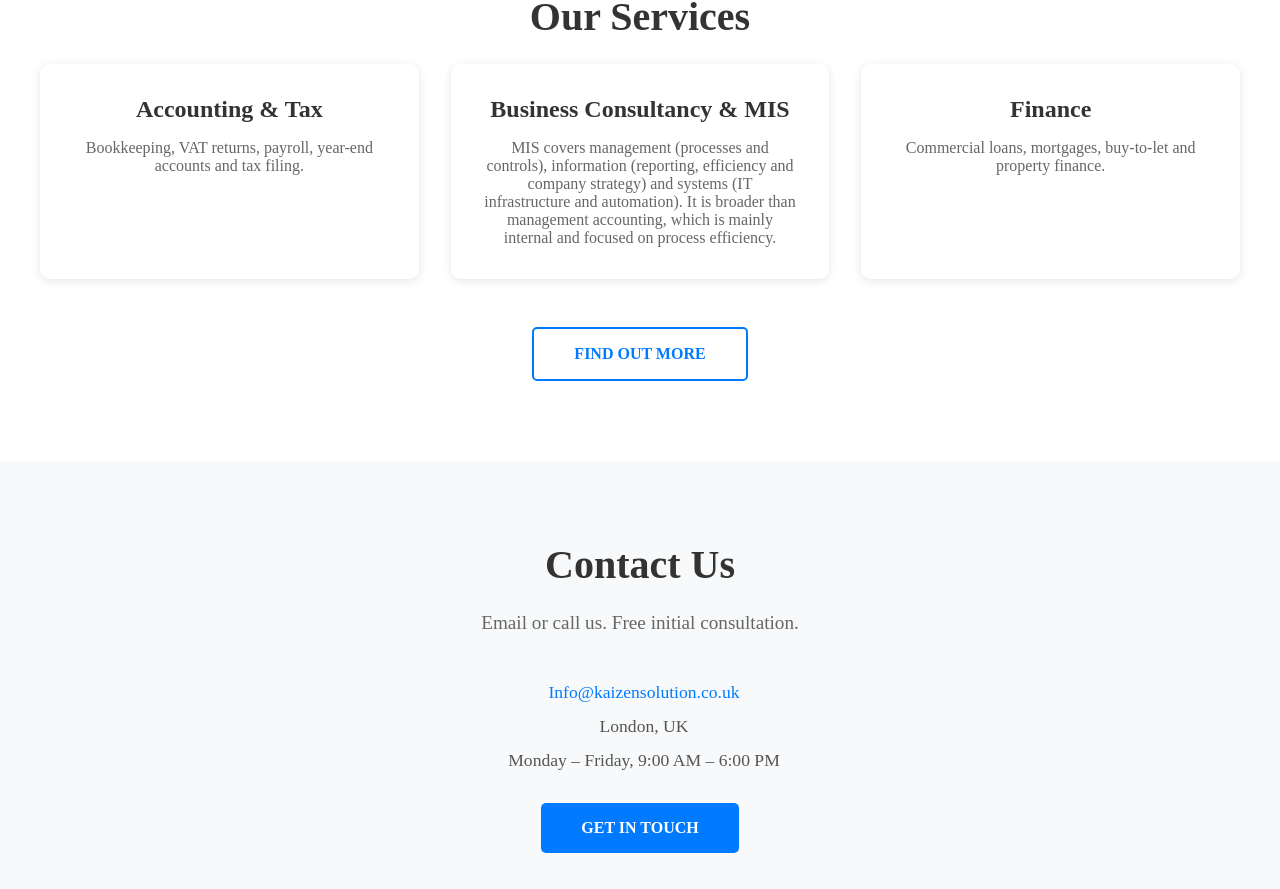
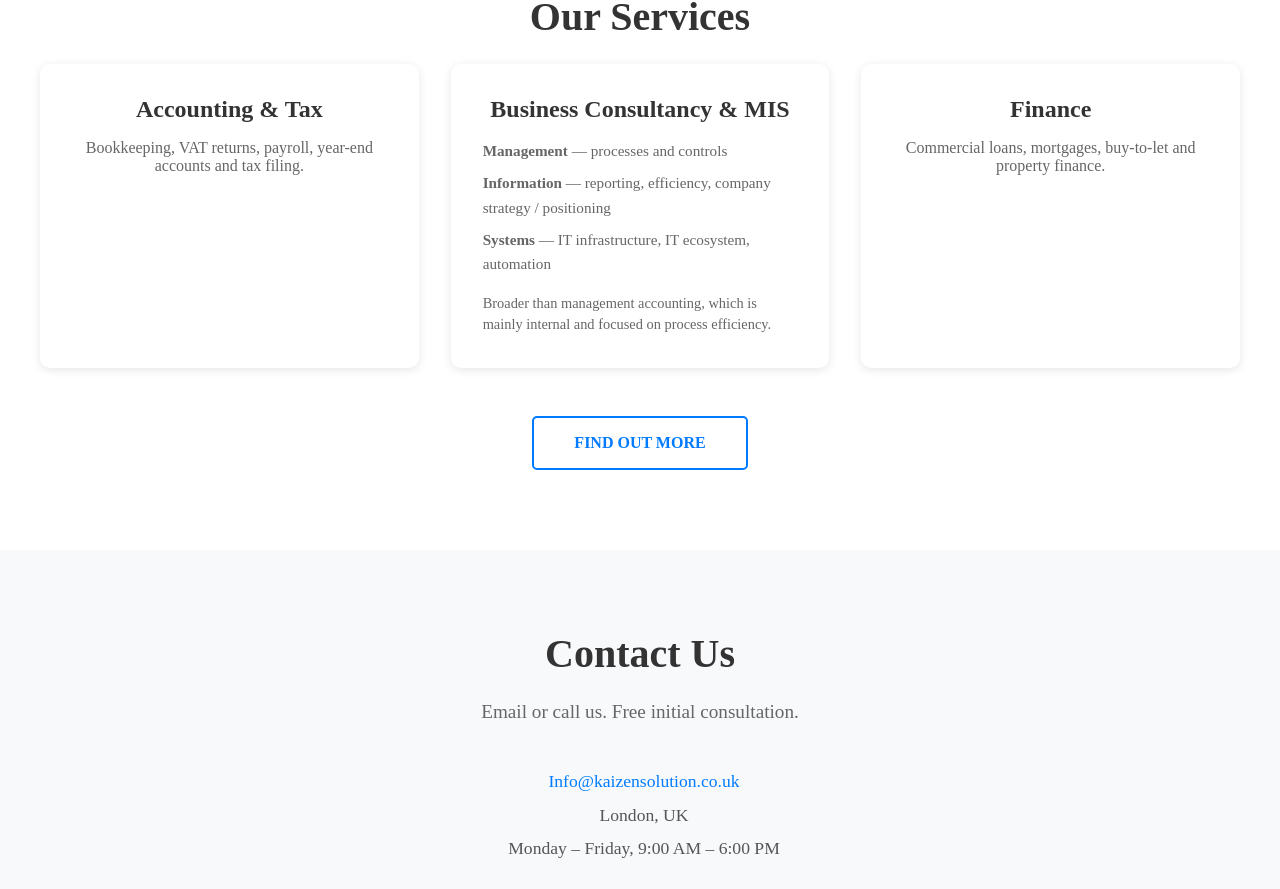
Before and after one commit to diidnen/kaizen-finance, a Vue app in the folder kaizen-finance/: page /home in a window 1280 px wide. Shown: the part 791-1680 px from the top of the page. Built offline with nearby package versions, Linux system fonts and the light colour scheme; no server answers.

Commit message:
Format MIS description as bullet list on home and services pages
Co-authored-by: Cursor <cursoragent@cursor.com>

```diff
--- a/kaizen-finance/src/components/home.vue
+++ b/kaizen-finance/src/components/home.vue
@@ -24,7 +24,12 @@
           <div class="service-card">
             <i class="fas fa-coins"></i>
             <h3>Business Consultancy &amp; MIS</h3>
-            <p>MIS covers management (processes and controls), information (reporting, efficiency and company strategy) and systems (IT infrastructure and automation). It is broader than management accounting, which is mainly internal and focused on process efficiency.</p>
+            <ul class="mis-list">
+              <li><strong>Management</strong> — processes and controls</li>
+              <li><strong>Information</strong> — reporting, efficiency, company strategy / positioning</li>
+              <li><strong>Systems</strong> — IT infrastructure, IT ecosystem, automation</li>
+            </ul>
+            <p class="mis-note">Broader than management accounting, which is mainly internal and focused on process efficiency.</p>
           </div>
           <div class="service-card">
             <i class="fas fa-building"></i>
@@ -174,6 +179,28 @@ h2 {
 
 .service-card p, .feature-card p {
   color: #666;
+}
+
+.mis-list {
+  list-style: none;
+  padding: 0;
+  margin: 0 0 1rem;
+  text-align: left;
+}
+
+.mis-list li {
+  color: #666;
+  font-size: 0.95rem;
+  line-height: 1.6;
+  margin-bottom: 0.5rem;
+}
+
+.mis-note {
+  color: #666;
+  font-size: 0.9rem;
+  line-height: 1.5;
+  margin: 0;
+  text-align: left;
 }
 
 .cta-button {
--- a/kaizen-finance/src/components/services.vue
+++ b/kaizen-finance/src/components/services.vue
@@ -19,7 +19,12 @@
         <div class="service-card">
           <i class="fas fa-chart-line"></i>
           <h3>Consultancy &amp; MIS</h3>
-          <p>MIS covers management (processes and controls), information (reporting, efficiency and strategic positioning) and systems (IT infrastructure, IT ecosystem and automation). Management accounting is narrower — mainly internal, focused on process efficiency, with less emphasis on external factors such as sales and company strategy.</p>
+          <ul class="mis-list">
+            <li><strong>Management</strong> — processes and controls</li>
+            <li><strong>Information</strong> — reporting, efficiency, company strategy / positioning</li>
+            <li><strong>Systems</strong> — IT infrastructure, IT ecosystem, automation</li>
+          </ul>
+          <p class="mis-note">Management accounting is narrower — mainly internal, focused on process efficiency, with less emphasis on sales and company strategy.</p>
         </div>
       </div>
     </section>
@@ -263,6 +268,29 @@ export default {
 .service-card h3 {
   font-size: 1.35rem;
   margin-bottom: 1rem;
+}
+
+.mis-list {
+  list-style: none;
+  padding: 0;
+  margin: 0 0 1rem;
+}
+
+.mis-list li {
+  color: #636e72;
+  font-size: 1rem;
+  line-height: 1.6;
+  margin-bottom: 0.5rem;
+  padding-left: 0;
+}
+
+.mis-list li::before {
+  content: none;
+}
+
+.mis-note {
+  font-size: 0.95rem;
+  margin-bottom: 0;
 }
 
 h3 {
```
